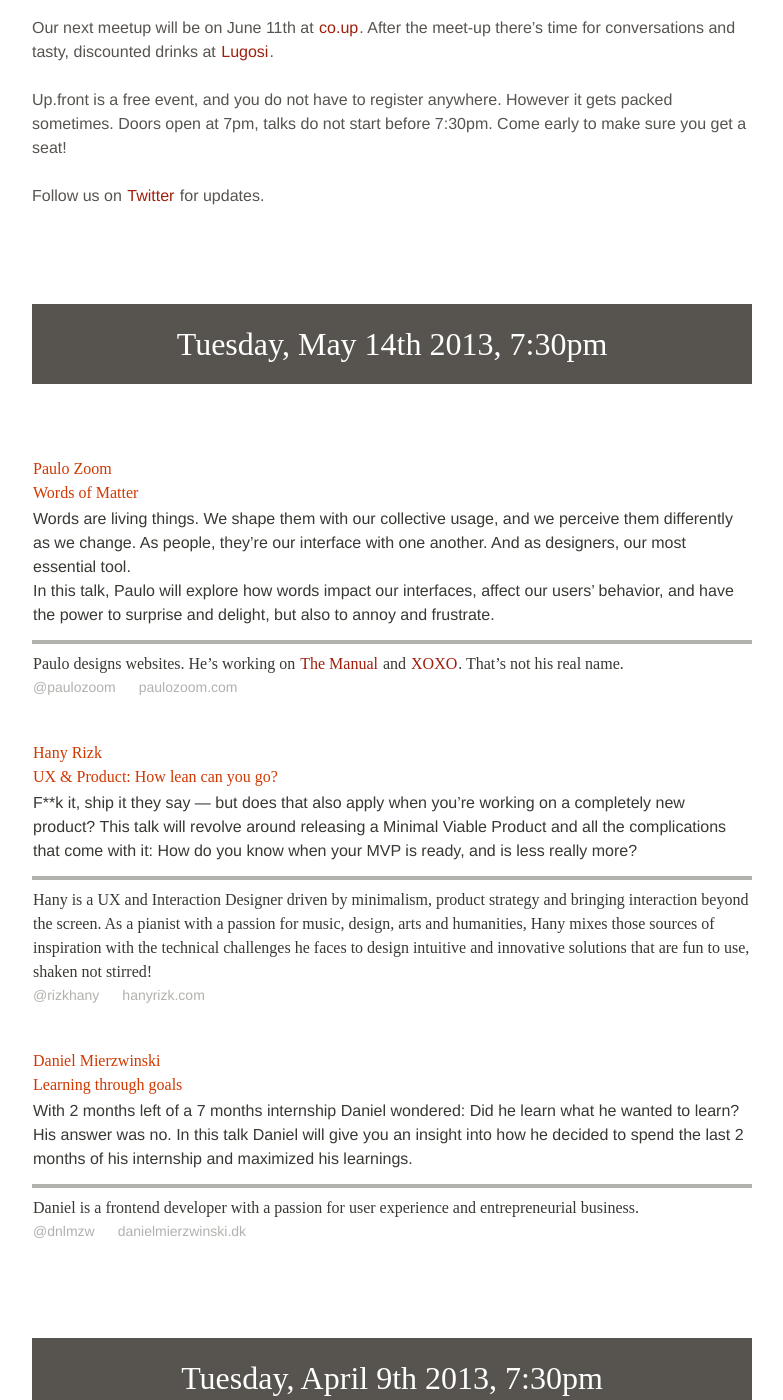
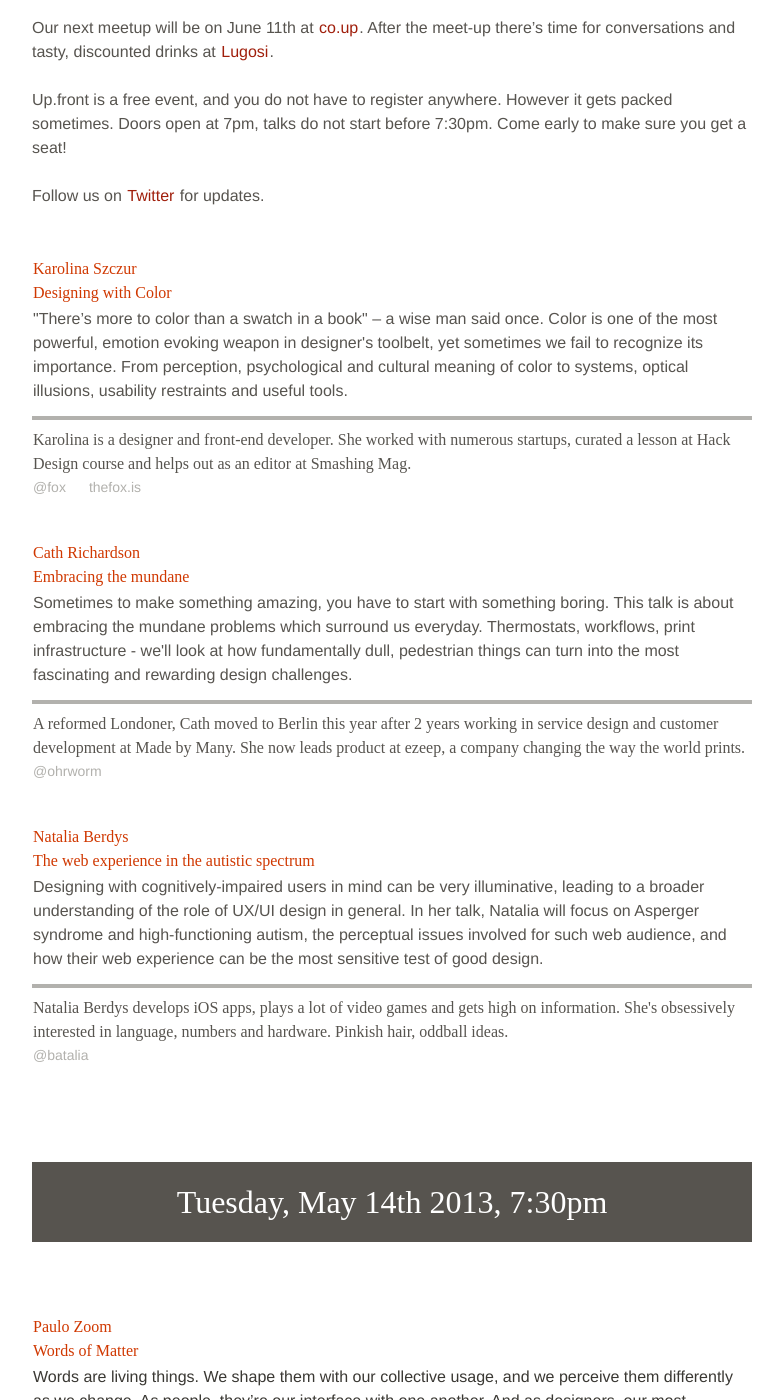
Before and after one commit to upfrontug/upfrontug.github.io, a Jekyll site: the page built from index.html, in a window 1280 px wide and 1400 px high, scrolled down 640 px. Shown: the whole window, without its empty margins (248-1031 px from the left). Built offline with Jekyll 4.4.1, drawn with Linux system fonts in a browser that asks for light colours; nearby versions of some CDN libraries; a style sheet for code colours, icons or effects is not loaded.

Commit message:
add talks for June 2013

```diff
--- a/index.html
+++ b/index.html
@@ -19,6 +19,52 @@
       Up.front is a free event, and you do not have to register anywhere. However it gets packed sometimes. Doors open at 7pm, talks do not start before 7:30pm. Come early to make sure you get a seat!<br><br>
       Follow us on <a href="http://twitter.com/upfront_ug">Twitter</a> for updates.
     </p>
+
+
+     <ul class="talks">
+       <li>
+         <h4><span>Karolina Szczur</span> Designing with Color</h4>
+         <p>
+           "There’s more to color than a swatch in a book" – a wise man said once. Color is one of the most powerful, emotion evoking weapon in designer's toolbelt, yet sometimes we fail to recognize its importance. From perception, psychological and cultural meaning of color to systems, optical illusions, usability restraints and useful tools.
+         </p>
+         <p class="speaker_info">
+           Karolina is a designer and front-end developer. She worked with numerous startups, curated a lesson at Hack Design course and helps out as an editor at Smashing Mag.
+         </p>
+         <ul class="speaker_links">
+           <li><a href="http://twitter.com/fox">@fox</a></li>
+           <li><a href="http://thefox.is">thefox.is</a></li>
+         </ul>
+       </li>
+
+
+       <li>
+         <h4><span>Cath Richardson</span> Embracing the mundane</h4>
+         <p>
+           Sometimes to make something amazing, you have to start with something boring. This talk is about embracing the mundane problems which surround us everyday. Thermostats, workflows, print infrastructure - we'll look at how fundamentally dull, pedestrian things can turn into the most fascinating and rewarding design challenges.
+         </p>
+         <p class="speaker_info">
+           A reformed Londoner, Cath moved to Berlin this year after 2 years working in service design and customer development at Made by Many. She now leads product at ezeep, a company changing the way the world prints.
+         </p>
+         <ul class="speaker_links">
+           <li><a href="http://twitter.com/ohrworm">@ohrworm</a></li>
+         </ul>
+       </li>
+
+
+       <li>
+         <h4><span>Natalia Berdys</span> The web experience in the autistic spectrum</h4>
+         <p>
+           Designing with cognitively-impaired users in mind can be very illuminative, leading to a broader understanding of the role of UX/UI design in general. In her talk, Natalia will focus on Asperger syndrome and high-functioning autism, the perceptual issues involved for such web audience, and how their web experience can be the most sensitive test of good design.
+         </p>
+         <p class="speaker_info">
+           Natalia Berdys develops iOS apps, plays a lot of video games and gets high on information. She's obsessively interested in language, numbers and hardware. Pinkish hair, oddball ideas.
+         </p>
+         <ul class="speaker_links">
+           <li><a href="http://twitter.com/batalia">@batalia</a></li>
+         </ul>
+       </li>
+    </ul>
+
   </article>
 
 
```
